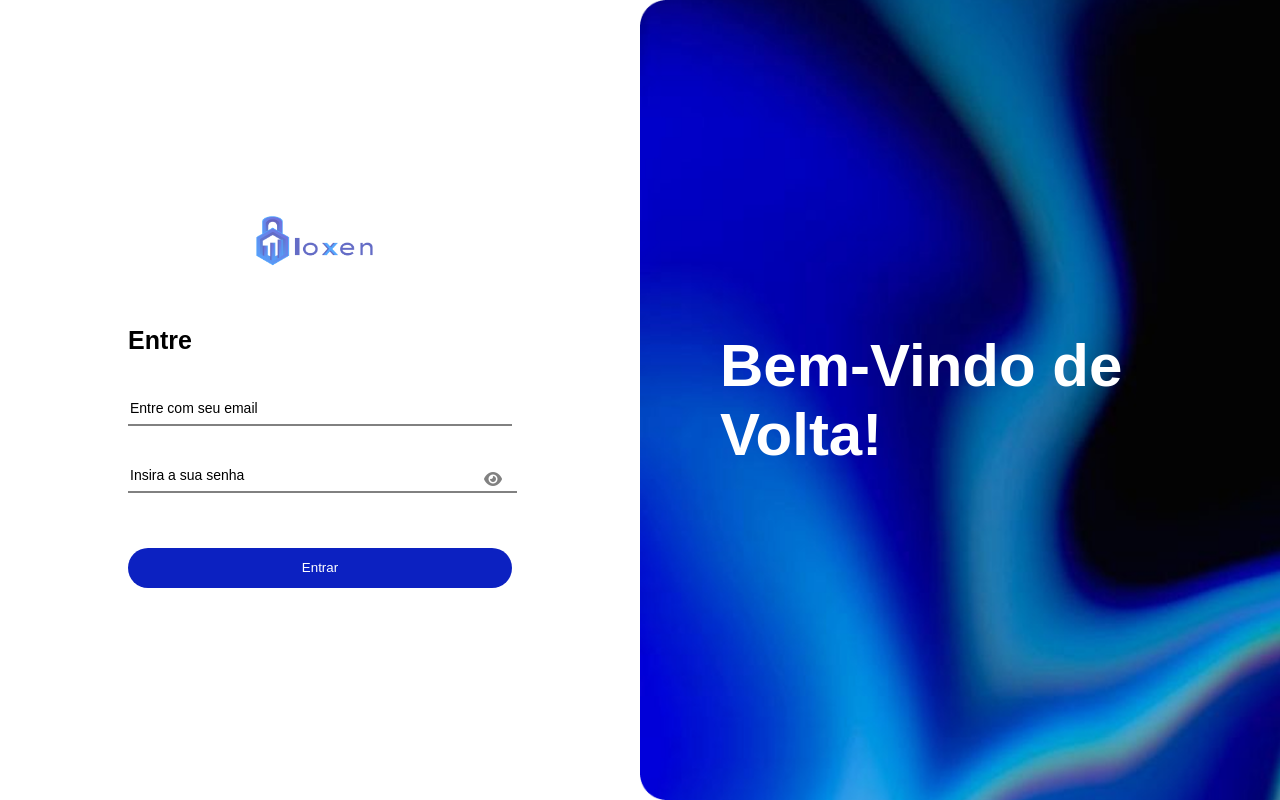
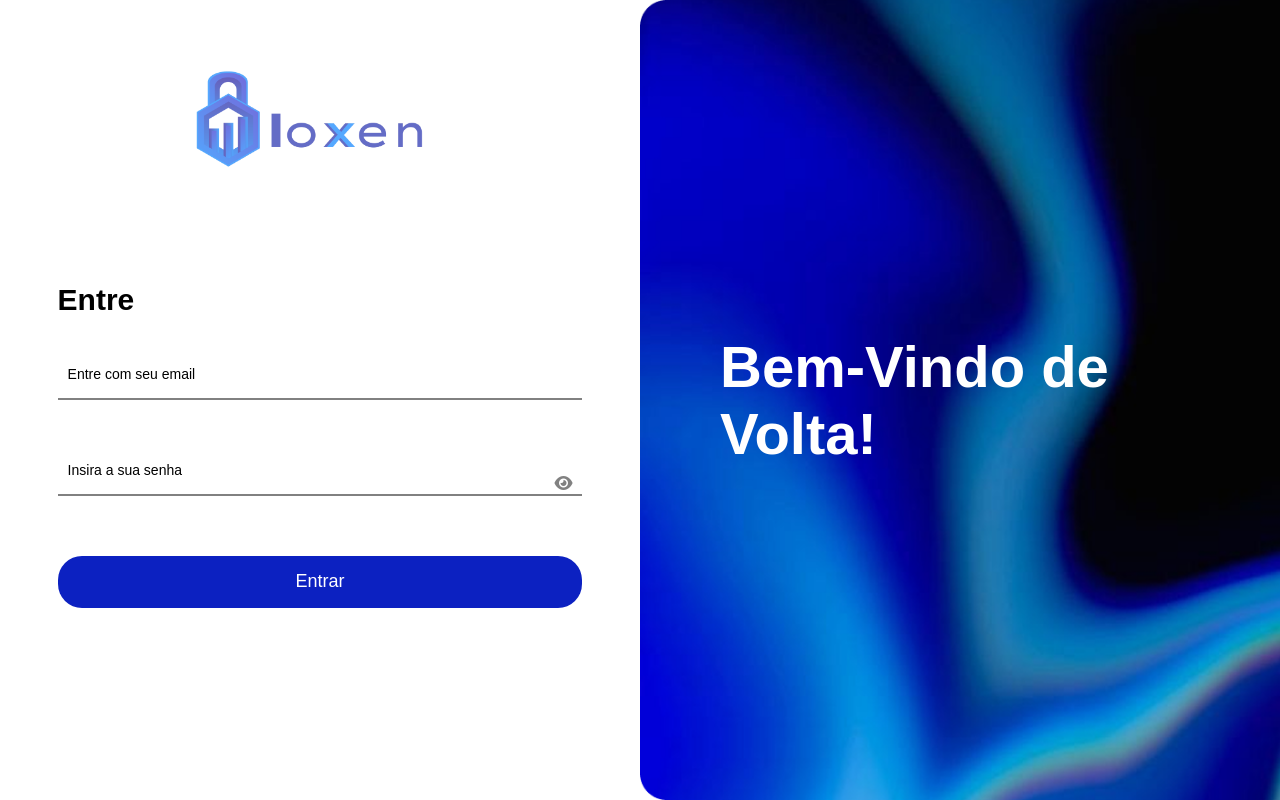
Before and after one commit to LucasA2002/projeto-loxen-grupo03, a plain HTML site: page site/login_usuario.html in a window 1280 px wide. Drawn offline with Linux system fonts and the light colour scheme.

Commit message:
Alterando o CSS da página de login de usuário, deixando tudo maior para deixar uma melhor visualização e também alterando o tamanho da logo deixando maior na pagina de cadastro

```diff
--- a/site/css/cadastro.css
+++ b/site/css/cadastro.css
@@ -137,8 +137,9 @@
     border-bottom: 2px solid rgb(129, 129, 129);
     outline: none;
     padding-bottom: 8px;
-    width: 93%;
+    width: 94%;
     padding-right: 30px;
+
  }
 
  .campo-senha .olho {
@@ -156,8 +157,86 @@
 
  .cadastro_usuario .formulario img {
     display: flex;
-    width: 160px;
-    height: auto;
-    margin-bottom: 10px;
+    width: 310px;
+    height: 115px;
+    margin-bottom: 35px;
+    margin-top: -30px;
     align-self: center;
  }
+  .login_usuario {
+    display: flex;
+    flex-direction: row;
+    justify-content: space-between;
+ }
+
+ .login_usuario .painel {
+    background-image: url("../assets/img/painel_cadastro_usuario.png");
+    background-repeat: no-repeat;
+    background-size: cover;
+ }
+
+.login_usuario input {
+   margin-bottom: 25px;
+
+}
+.login_usuario img {
+    display: flex;
+    width: 310px;
+    height: 115px;
+    margin-top: -100px;
+    margin-bottom: 80px;
+    align-self: center;
+}
+
+.login_usuario .formulario h3 {
+    font-size: 30px;
+    margin-bottom: 12px;
+}
+
+.login_usuario .formulario input {
+   font-size: 18px;
+   padding: 14px 10px;
+}
+
+.login_usuario .formulario .campo-senha input {
+    font-size: 18px;
+    padding: 14px 10px;
+}
+
+.login_usuario .formulario button {
+    height: 52px;
+    font-size: 18px;
+    border-radius: 24px;
+}
+
+.login_usuario .painel h1 {
+    font-size: 58px;
+}
+
+.login_usuario .formulario {
+    width: 82%;
+    gap: 20px;
+    margin-top: -30px;
+}
+
+.login_usuario .formulario input::placeholder {
+    font-size: 14px;
+}
+
+.login_usuario .campo-senha {
+    position: relative;
+}
+
+.login_usuario .campo-senha input {
+    width: 100%;
+    box-sizing: border-box;
+}
+
+.login_usuario .campo-senha .olho {
+    position: absolute;
+    right: 10px;
+    top: 50%;
+    transform: translateY(-50%);
+    cursor: pointer;
+    color: rgb(129, 129, 129);
+}
--- a/site/login_usuario.html
+++ b/site/login_usuario.html
@@ -11,7 +11,7 @@
 
 <body>
 
-    <div class="cadastro_usuario">
+    <div class="login_usuario">
         <div class="info">
             <div class="formulario">
                 <img src="assets/icon/logo.png" alt="Logo">
```
